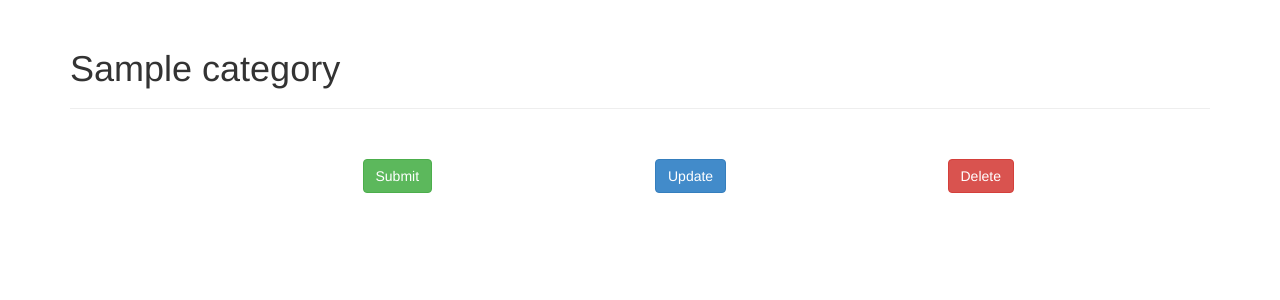
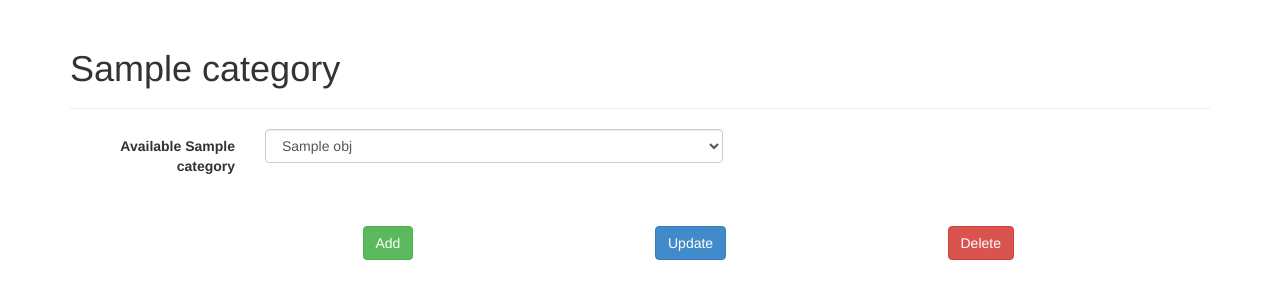
Before and after one commit to osuosl/orvsd_central, a Python web app: template orvsd_central/templates/update.html in a window 1280 px wide. Shown: the part 51-351 px from the top of the page. Run offline with Jinja, Linux system fonts and the light colour scheme; the template is opened without the code that fills it: most values are stand-ins (such as "Sample title", 1, 10 or a date in 2020); one stand-in notice (Sample message) is shown.

Commit message:
re-introduce available items selectable
refs #150

```diff
--- a/orvsd_central/controllers/category.py
+++ b/orvsd_central/controllers/category.py
@@ -43,10 +43,16 @@ def update(category):
     if category not in forms.keys():
         abort(404)
 
+    obj = get_obj_by_category(category)
+    ident = get_obj_identifier(category)
+
+    objects = obj.query.order_by(ident).all()
+
     return render_template(
         "update.html",
         category=category.title(),
         form=forms.get(category, []),
+        objects=objects,
         user=current_user
     )
 
--- a/orvsd_central/templates/update.html
+++ b/orvsd_central/templates/update.html
@@ -14,6 +14,16 @@
     <h1>{{category}}</h1>
 </div>
 <form class="form-horizontal" method="POST">
+    <div class="row">
+        <label class="control-label col-xs-2">Available {{category}}</label>
+        <div class="col-xs-5">
+            <select id="object_list" class="form-control">
+                {% for obj in objects %}
+                <option value={{obj['id']}} class="object">{{obj[identifier]}}</option>
+                {% endfor %}
+            </select>
+        </div>
+    </div><br />
     {% for field in form %}
     {% if field.type != "CSRFTokenField" %}
     <div class="form-group">
@@ -34,5 +44,6 @@
             <input id="delete" type="submit" name="delete" value="Delete" class="btn btn-danger btn-large span2">
         </div>
     </div>
+    <div class="row">&nbsp;</div>
 </form>
 {% endblock %}
```
